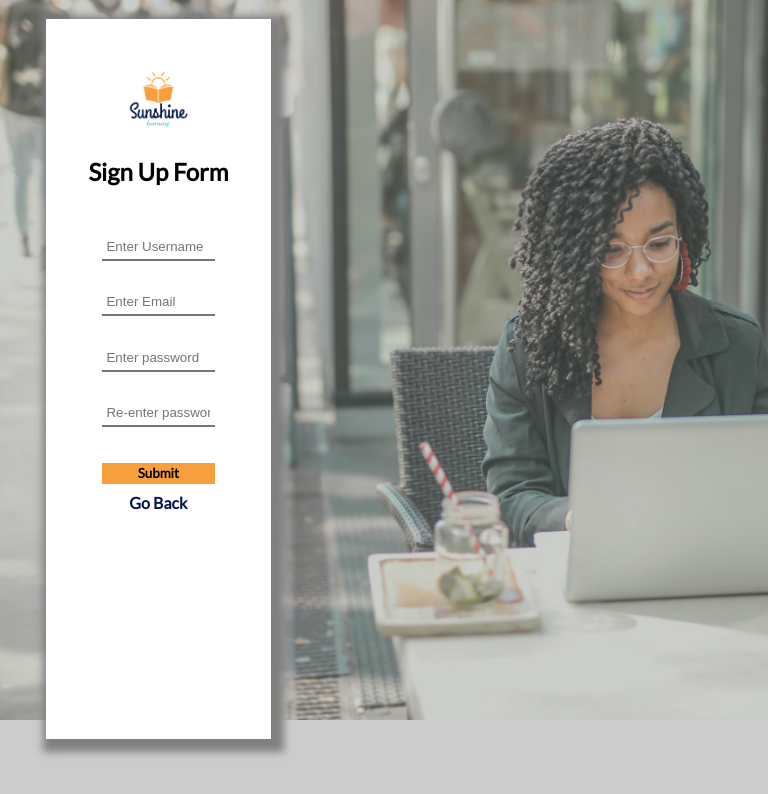
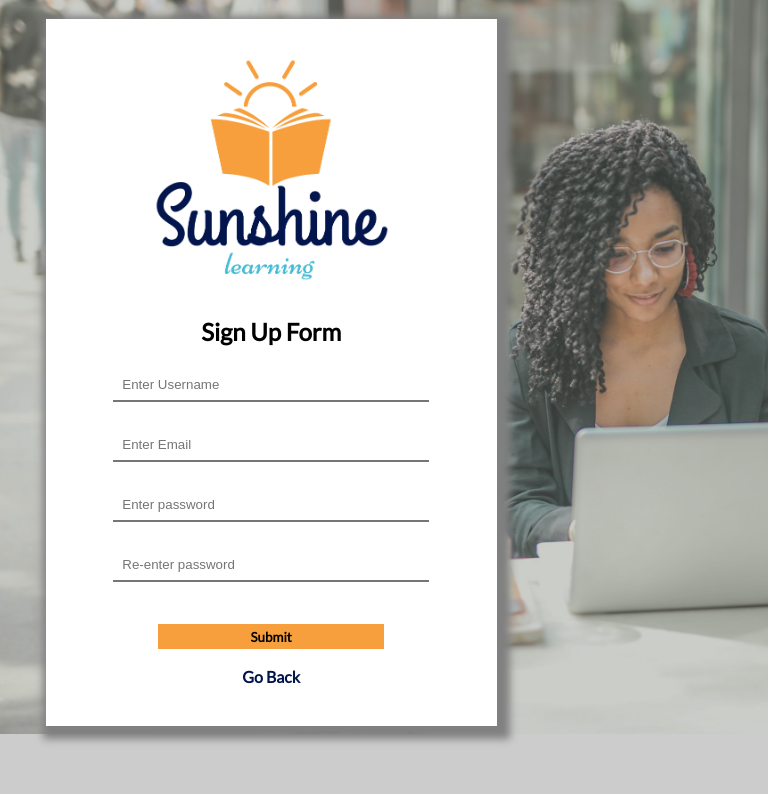
Before and after one commit to masooma/Axiom_Module_A, a plain HTML site: page Project1/index.html in a window 768 px wide. Drawn offline with Linux system fonts and the light colour scheme.

Commit message:
Adjusted the code for mobile screens

```diff
--- a/Project1/index.html
+++ b/Project1/index.html
@@ -10,8 +10,7 @@
     <div class="container">
         <img src="assets/logo.png" class="logo-img">
         <form action="" id="form" class="form">
-            <h2>Sign Up Form</h2>
-            <br/>
+            <h2 style="margin-bottom: 25px;">Sign Up Form</h2>
             <div class="form-control">
                 <!-- <label for="username">Username</label> -->
                 <input type="text" id="username" placeholder="Enter Username">
--- a/Project1/style.css
+++ b/Project1/style.css
@@ -6,9 +6,6 @@
 }
 * {
  box-sizing:border-box;
-}
-html {
-    height: 90%;
 }
 body {
     margin-top: 2.5%;
@@ -24,14 +21,31 @@ body {
 .container {
     background-color:#fff;
     margin-left:5%;
-    padding-top: 50px;
+    padding-top: 30px;
+    padding-bottom: 40px;
     width: 30%;
-    height: 90vh;
     box-shadow: 5px 5px 8px 8px rgb(128, 128, 128);
 }
+/* Viewports less than 600px*/
+@media only screen and (max-device-width: 600px){
+    .container {
+      width: 90%;
+    }
+  }
+
+/* Viewports less than 900px*/
+@media only screen and (min-device-width: 601px) and (max-device-width: 900px){
+    .container {
+      width: 60%;
+    }
+    .form-control input{
+        width: 70% !important;
+  }
+}
+
 .logo-img{
     width:inherit;
-    margin: 0% auto 2%;
+    margin: 0% auto 1%;
 
 }
 .form-control{
@@ -51,7 +65,7 @@ body {
     width: 50%;
     padding: 1% 2%;
     line-height: 20px;
-    margin: 2% auto 0%;
+    margin: 1% auto 0%;
     display: block;
 }
 .form-control input:focus{
```
